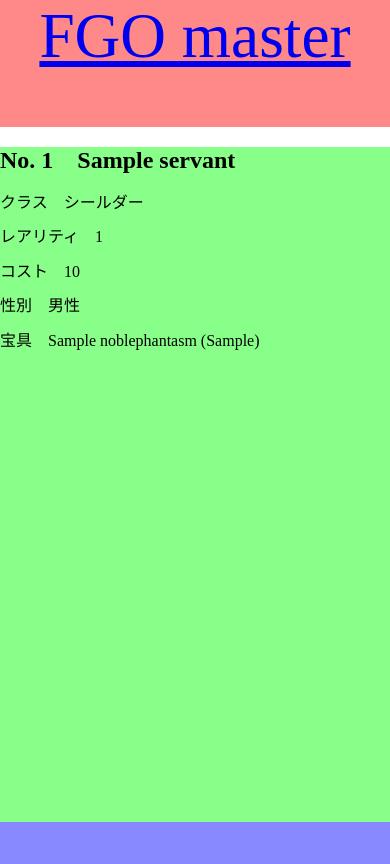
After one commit to yatabis/fgo_master, a Django app: a page that uses templates/fgo_master_app/base.html in a window 390 px wide. The commit adds this page. Run offline with Django 3.2, Linux system fonts and the light colour scheme; tables that the repository leaves empty hold one stand-in row (values such as "Sample post"); style sheets or scripts are compiled from the project's sources; some libraries are stand-ins or nearby versions.

Commit message:
update: サーヴァント詳細ページを仮追加

```diff
--- a/fgo_master_app/models.py
+++ b/fgo_master_app/models.py
@@ -189,7 +189,7 @@ class ActiveSkill(models.Model):
     # 名前
     name = models.CharField(max_length=64)
     # ランク
-    rank = models.CharField(max_length=4)
+    rank = models.CharField(max_length=4, null=True)
     # チャージタイム
     charge_time = models.IntegerField()
 
--- a/fgo_master_app/urls.py
+++ b/fgo_master_app/urls.py
@@ -3,6 +3,7 @@ from django.urls import path
 from .views import TopMenuView
 from .views import CardDataView, SynthesisSchemeView, BattleSimulatorView
 from .views import ServantView, CraftEssenceView, CommandCodeView, MysticCodeView
+from .views import ServantDetailView
 
 urlpatterns = [
     path('top-menu/', TopMenuView.as_view(), name="top-menu"),
@@ -11,8 +12,10 @@ urlpatterns = [
     path('synthesis-scheme/', SynthesisSchemeView.as_view(), name="synthesis-scheme"),
     path('battle-simulator', BattleSimulatorView.as_view(), name="battle-simulator"),
 
-    path('servant/', ServantView.as_view(), name="servant"),
-    path('craft-essence/', CraftEssenceView.as_view(), name="craft-essence"),
-    path('command-code/', CommandCodeView.as_view(), name="command-code"),
-    path('mystic-code/', MysticCodeView.as_view(), name="mystic-code"),
+    path('card-data/servant/', ServantView.as_view(), name="servant"),
+    path('card-data/craft-essence/', CraftEssenceView.as_view(), name="craft-essence"),
+    path('card-data/command-code/', CommandCodeView.as_view(), name="command-code"),
+    path('card-data/mystic-code/', MysticCodeView.as_view(), name="mystic-code"),
+
+    path('card-data/servant/<str:name>/', ServantDetailView.as_view(), name="servant-detail")
 ]
--- a/fgo_master_app/views.py
+++ b/fgo_master_app/views.py
@@ -1,5 +1,5 @@
 from django.shortcuts import render
-from django.views.generic import TemplateView, ListView
+from django.views.generic import TemplateView, ListView, DetailView
 
 from .models import Servant
 
@@ -8,24 +8,29 @@ from .models import Servant
 
 # ルート階層
 class TopMenuView(TemplateView):
+
     template_name = "fgo_master_app/top-menu.html"
 
 
 # TopMenu階層
 class CardDataView(TemplateView):
+
     template_name = "fgo_master_app/card-data.html"
 
 
 class SynthesisSchemeView(TemplateView):
+
     template_name = "fgo_master_app/synthesis-scheme.html"
 
 
 class BattleSimulatorView(TemplateView):
+
     template_name = "fgo_master_app/battle-simulation.html"
 
 
 # CardData階層
 class ServantView(ListView):
+
     model = Servant
     context_object_name = "servants_list"
     template_name = "fgo_master_app/servant.html"
@@ -33,12 +38,25 @@ class ServantView(ListView):
 
 
 class CraftEssenceView(TemplateView):
+
     template_name = "fgo_master_app/craft-essence.html"
 
 
 class CommandCodeView(TemplateView):
+
     template_name = "fgo_master_app/command-code.html"
 
 
 class MysticCodeView(TemplateView):
+
     template_name = "fgo_master_app/mystic-code.html"
+
+
+# Servant階層
+class ServantDetailView(DetailView):
+
+    model = Servant
+    template_name = "fgo_master_app/servant-detail.html"
+    # pk_url_kwarg = "name"
+    slug_field = "name"
+    slug_url_kwarg = "name"
--- a/fgo_master_project/settings.py
+++ b/fgo_master_project/settings.py
@@ -25,7 +25,7 @@ SECRET_KEY = 'myf@%b#v)y%gltbb+g=!u15g4351)nlr@b*a7k*rpkr6i*fc)4'
 # SECURITY WARNING: don't run with debug turned on in production!
 DEBUG = False
 
-ALLOWED_HOSTS = []
+ALLOWED_HOSTS = ['localhost', '127.0.0.1']
 
 
 # Application definition
--- a/static/fgo_master_app/scss/main.scss
+++ b/static/fgo_master_app/scss/main.scss
@@ -14,6 +14,12 @@ $name-text-ratio: 0.7;
     background-color: #f88;
     font-size: $header-height / 2;
     text-align: center;
+
+    a {
+      display: block;
+      width: 100%;
+      height: 100%;
+    }
   }
 
   main {
@@ -40,10 +46,10 @@ $name-text-ratio: 0.7;
       font-size: $content-height * $main-name-ratio * $name-text-ratio;
       background-color: #ff8;
       text-align: center;
+      }
 
-      .servant_list {
-        font-size: $content-height * $main-name-ratio * $name-text-ratio / 2;
-      }
+    .servant_list {
+      font-size: $content-height * $main-name-ratio * $name-text-ratio / 2;
     }
 
     .content-sub-name {
--- a/templates/fgo_master_app/base.html
+++ b/templates/fgo_master_app/base.html
@@ -15,7 +15,9 @@
 </head>
 
 <body>
-<header>FGO master</header>
+<header>
+  <a href="{% url "top-menu" %}">FGO master</a>
+</header>
 <main>
 {% block main %}main{% endblock %}
 </main>
--- /dev/null
+++ b/templates/fgo_master_app/servant-detail.html
@@ -0,0 +1,11 @@
+{% extends "fgo_master_app/base.html" %}
+{% block title %}サーヴァント一覧{% endblock %}
+
+{% block main %}
+  <h2>No. {{ servant.No }}　{{ servant.name }}</h2>
+  <p>クラス　{{ servant.get_class_name_display }}</p>
+  <p>レアリティ　{{ servant.rarity }}</p>
+  <p>コスト　{{ servant.cost }}</p>
+  <p>性別　{{ servant.get_sex_display }}</p>
+  <p>宝具　{{ servant.noble_phantasm }}</p>
+{% endblock %}
--- a/templates/fgo_master_app/servant.html
+++ b/templates/fgo_master_app/servant.html
@@ -2,15 +2,14 @@
 {% block title %}サーヴァント一覧{% endblock %}
 
 {% block main %}
-  <h2>サーヴァント一覧</h2>
   {% for servant in servants_list %}
     <div class="content-wrapper">
       <div class="content-icon">
         icon
       </div>
-      <div class="content-main-name servant_list">
+      <a class="content-main-name servant_list" href="{% url "servant-detail" servant.name %}">
         {{ servant.name }}
-      </div>
+      </a>
       <div class="content-sub-name">
         {{ servant.class_name }}
       </div>
```
Also changed, not shown: static/fgo_master_app/scss/main.css (+6 -2 lines), 1 other file.
